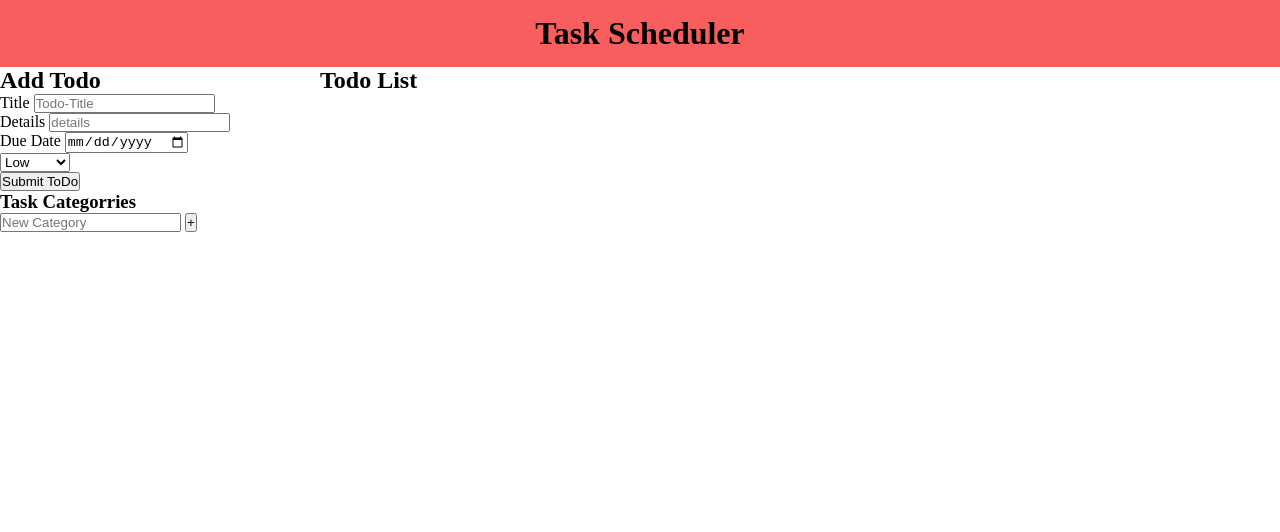
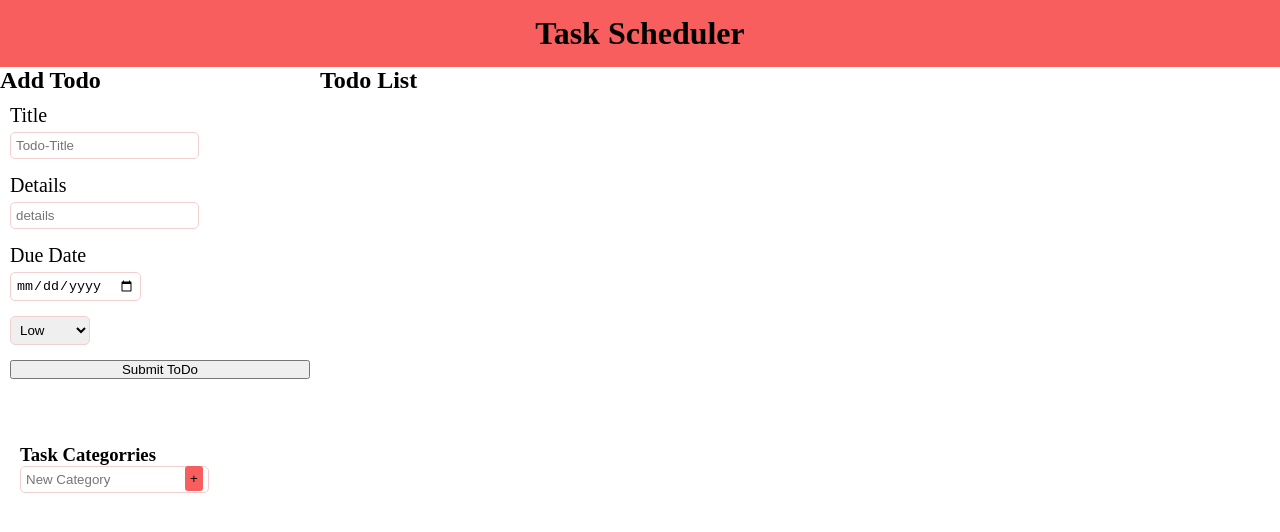
Before and after one commit to Afamilo/Todo-List, a website: page dist/index.html in a window 1280 px wide. Drawn offline with Linux system fonts and the light colour scheme.

Commit message:
styling left side bar

```diff
--- a/style.css
+++ b/style.css
@@ -13,8 +13,10 @@ main{
     overflow: auto;
 }
 .left-side-bar{
+
     background-color: gray;
-    padding: 20px;
+    padding: 10px;
+
 }
 .add{
     background-color: rgb(248, 94, 94);
@@ -24,3 +26,59 @@ main{
     text-align: center;
     margin-bottom: 20px;
 }
+.form{
+    display: flex;
+    flex-direction: column;
+    gap: 15px;
+    background-color: white;
+    border: none;
+    border-radius: 5px;
+    padding: 10px;
+}
+label{
+    display: block;
+    margin-bottom: 5px;
+    font-size: 20px;
+}
+input{
+    border: 1px solid rgb(243, 208, 208);
+    padding: 5px;
+    border-radius: 5px;
+
+
+}
+.priority-sel {
+    padding: 5px;
+    border: 1px solid rgb(243, 208, 208);
+    border-radius: 5px;
+}
+#submit{
+    padding: 10px;
+    background-color: rgb(248, 94, 94);
+    border-radius: 5px;
+    border: none;
+    font-size: 20px;
+}
+.category-div{
+    margin-top: 40px;
+    margin-bottom: 10px;
+    background-color: white;
+    border: none;
+    border-radius: 5px;
+    padding: 10px;
+}
+.new-category-form input{
+    position: relative;
+}
+.category-div h2{
+    margin-bottom: 5px;
+}
+.new-category-btn{
+    position: absolute;
+    left: 185px;
+    background-color:  rgb(248, 94, 94);
+    border-radius: 3px;
+    border: none;
+    padding: 5px;
+
+}
```
